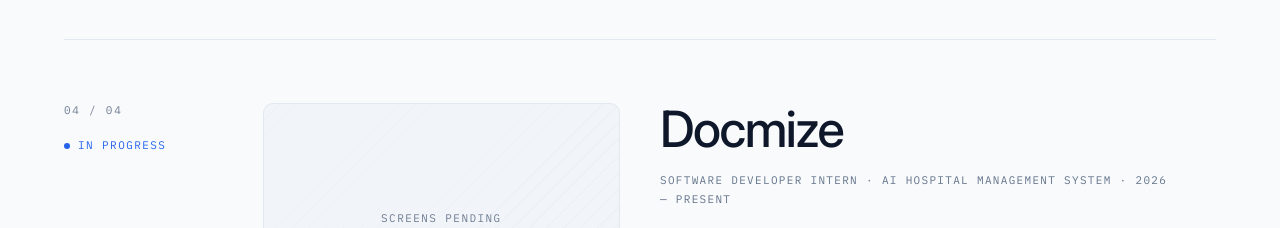
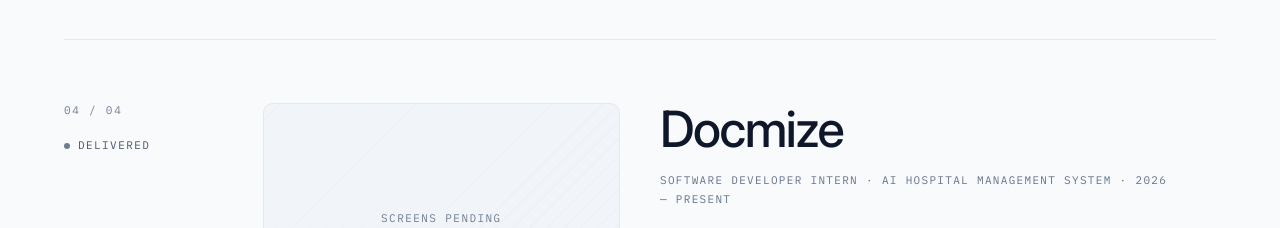
Before and after one commit to ShivamSharma6214/PM-portfolio, a Next.js app: page / in a window 1280 px wide. Shown: the part 4080-4308 px from the top of the page. Built offline with nearby package versions, Linux system fonts and the light colour scheme.

Commit message:
added autotheme

```diff
--- a/src/content/projects.ts
+++ b/src/content/projects.ts
@@ -612,7 +612,7 @@
   {
     slug: "docmize",
     name: "Docmize",
-    status: "In progress",
+    status: "Delivered",
     role: "Software Developer Intern",
     kind: "AI Hospital Management System",
     period: "2026 — Present",
```
